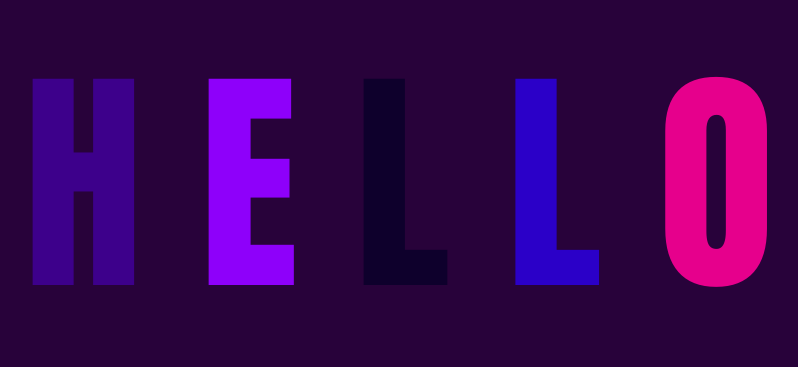
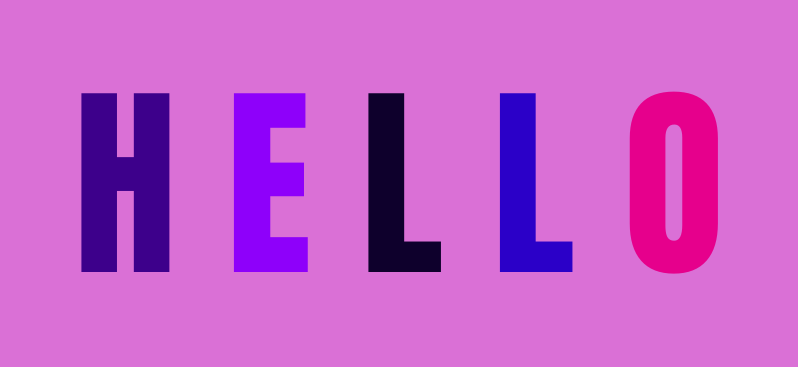
Before and after one commit to Traphouse-Luigi/AnimatedTextGitDemo, a plain HTML site: page index.html in a window 1280 px wide. Shown: the part 225-592 px from the top of the page, without its empty margins (241-1039 px from the left). Drawn offline with Linux system fonts and the light colour scheme.

Commit message:
someone else did this

```diff
--- a/app.css
+++ b/app.css
@@ -3,11 +3,11 @@ body {
     justify-content: center;
     align-items: center;
     height: 100vh;
-    background-color: rgb(40, 2, 58);
+    background-color: orchid;
 }
 
 h1 {
-    font-size: 15rem;
+    font-size: 13rem;
     font-family: Impact, Haettenschweiler, 'Arial Narrow Bold', sans-serif;
 }
 
```
